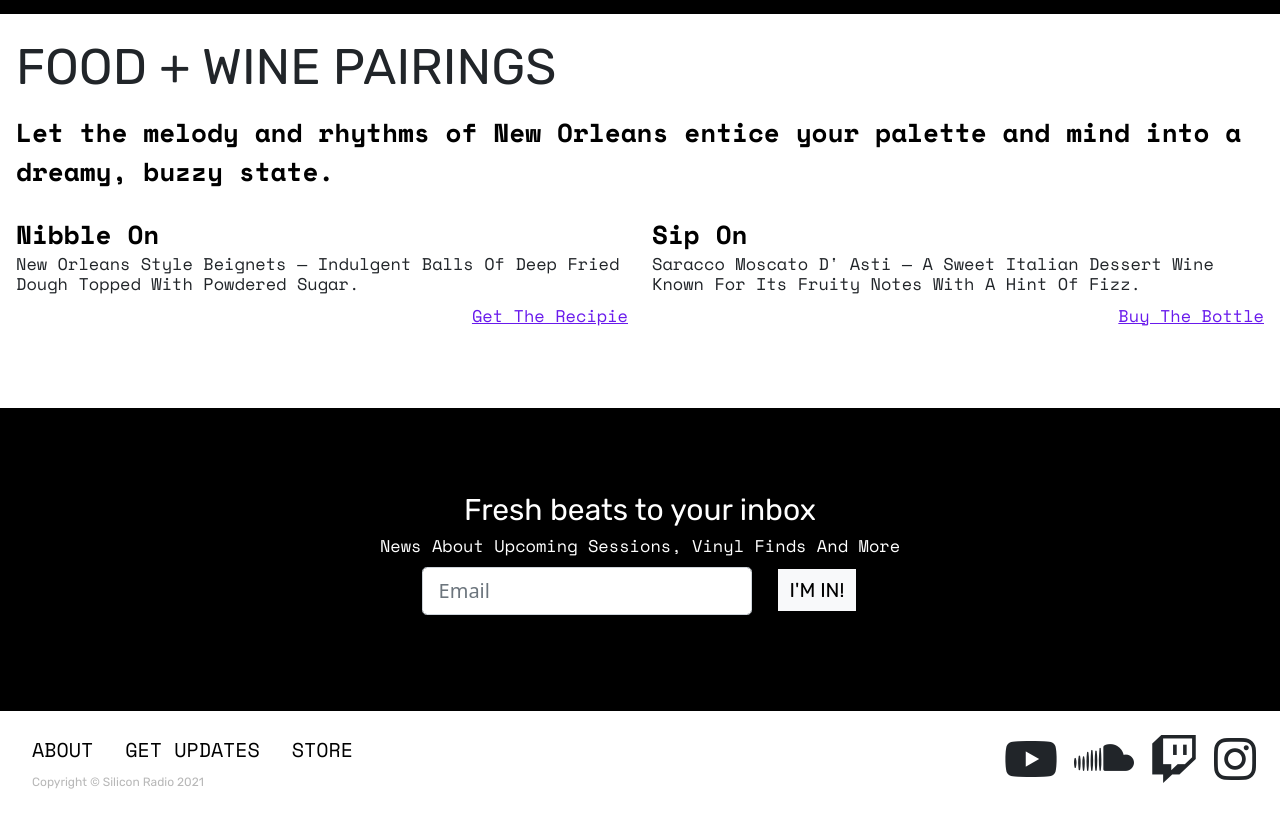
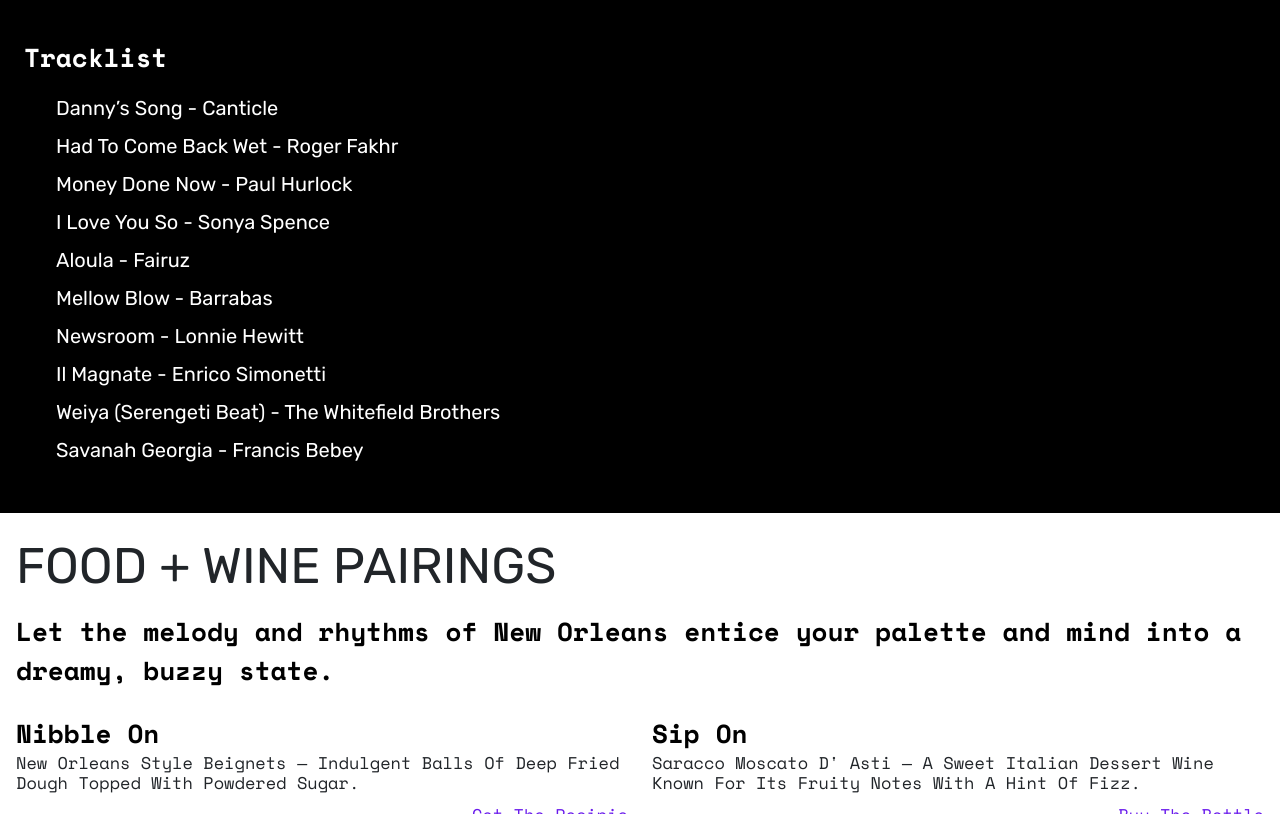
Before and after one commit to danielqtran/SiliconRadio, a plain HTML site: page pairings.html in a window 1280 px wide. Shown: the part 1830-2644 px from the top of the page. Drawn offline with nearby package versions, Linux system fonts and the light colour scheme.

Commit message:
Update pairings.html

```diff
--- a/pairings.html
+++ b/pairings.html
@@ -68,7 +68,23 @@
         <div class="container.fluid d-flex justify-content-center"> <iframe width="2000" height="1440" src="https://www.youtube.com/embed/JmG_Mdp5OSI" title="YouTube video player" frameborder="0" allow="accelerometer; autoplay; clipboard-write; encrypted-media; gyroscope; picture-in-picture" allowfullscreen></iframe>
     </div>
         </section>
-
+        <section class="tracklist p-4">
+            <p class="heading4">Tracklist</p>
+            <div>
+                <ul>
+                    <li>Danny’s Song - Canticle</li>
+                    <li>Had To Come Back Wet - Roger Fakhr</li>
+                    <li>Money Done Now - Paul Hurlock</li>
+                    <li>I Love You So - Sonya Spence</li>
+                    <li>Aloula - Fairuz</li>
+                    <li>Mellow Blow - Barrabas</li>
+                    <li>Newsroom - Lonnie Hewitt</li>
+                    <li>Il Magnate - Enrico Simonetti</li>
+                    <li>Weiya (Serengeti Beat) - The Whitefield Brothers</li>
+                    <li>Savanah Georgia - Francis Bebey</li>
+                </ul>
+            </div>
+        </section>
 
        <!--Pairings-->
        <section class="djPastshows spotlight p-3 g-0">
```
